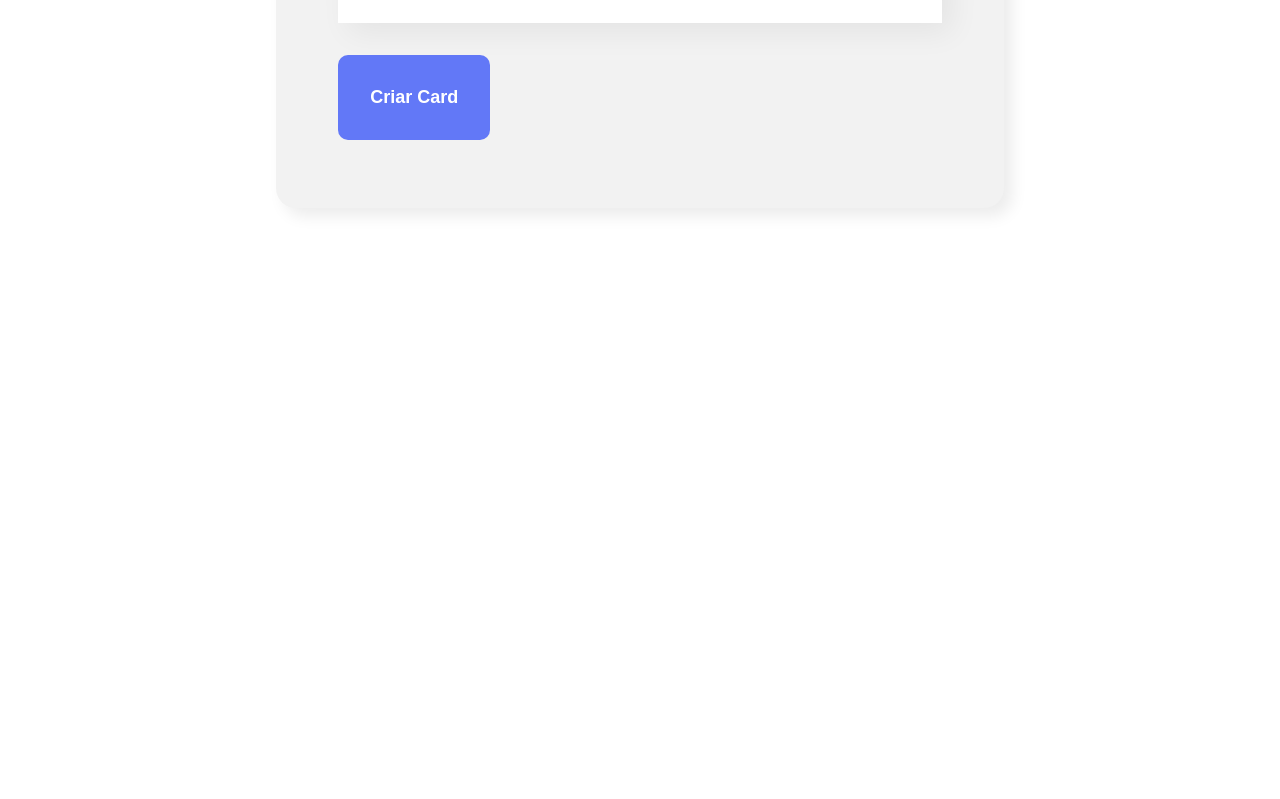
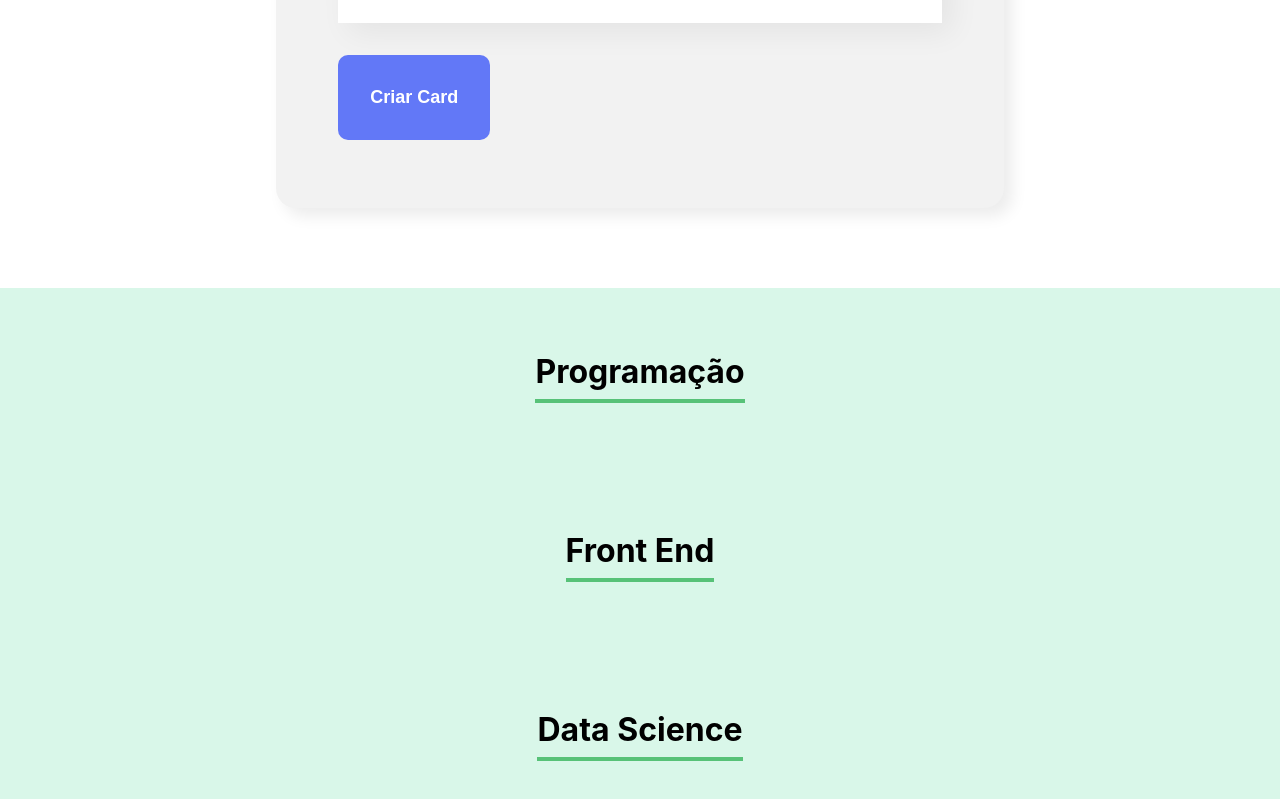
Before and after one commit to diogomsz/organo-react-app, a React (Create React App) app: page / in a window 1280 px wide. Shown: the part 1189-1988 px from the top of the page. Before the commit the page ends 1477 px from the top, so only its background shows below. Built offline with nearby package versions, Linux system fonts and the light colour scheme; the HTML template or start-up script is replaced by a standard one.

Commit message:
criando o componente time

```diff
--- a/src/App.js
+++ b/src/App.js
@@ -1,6 +1,7 @@
 import { useState } from 'react';
 import Banner from './componentes/Banner';
 import Formulario from './componentes/Formulario';
+import Time from './componentes/Time';
 
 const App = () => {
 
@@ -15,6 +16,9 @@
     <div className="App">
       <Banner />
       <Formulario aoColaboradorCadastrado={colaborador => aoNovoColaboradorAdicionado(colaborador)}/>
+      <Time nome={"Programação"} />
+      <Time nome={"Front End"} />
+      <Time nome={"Data Science"} />
     </div>
   );
 }
--- /dev/null
+++ b/src/componentes/Time/Time.css
@@ -0,0 +1,12 @@
+.time {
+    text-align: center;
+    padding: 32px;
+    background-color: #D9F7E9;
+}
+
+.time h3 {
+    font-size: 32px;
+    border-bottom: 4px solid #57C278;
+    display: inline-block;
+    padding-bottom: 8px;
+}
--- /dev/null
+++ b/src/componentes/Time/index.js
@@ -0,0 +1,11 @@
+import './Time.css';
+
+const Time = (props) => {
+    return (
+        <section className='time'>
+            <h3>{props.nome}</h3>
+        </section>
+    );
+};
+
+export default Time;
```
